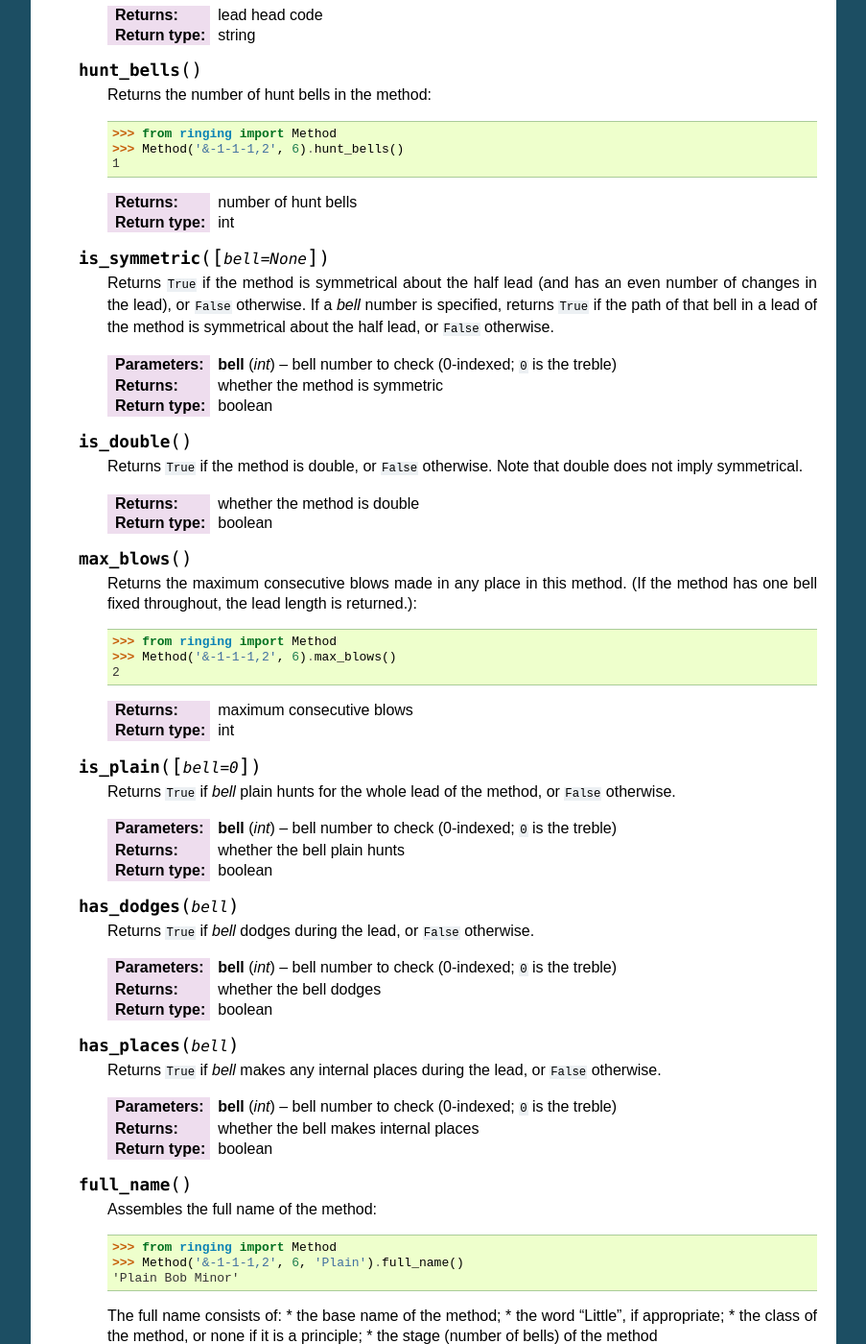
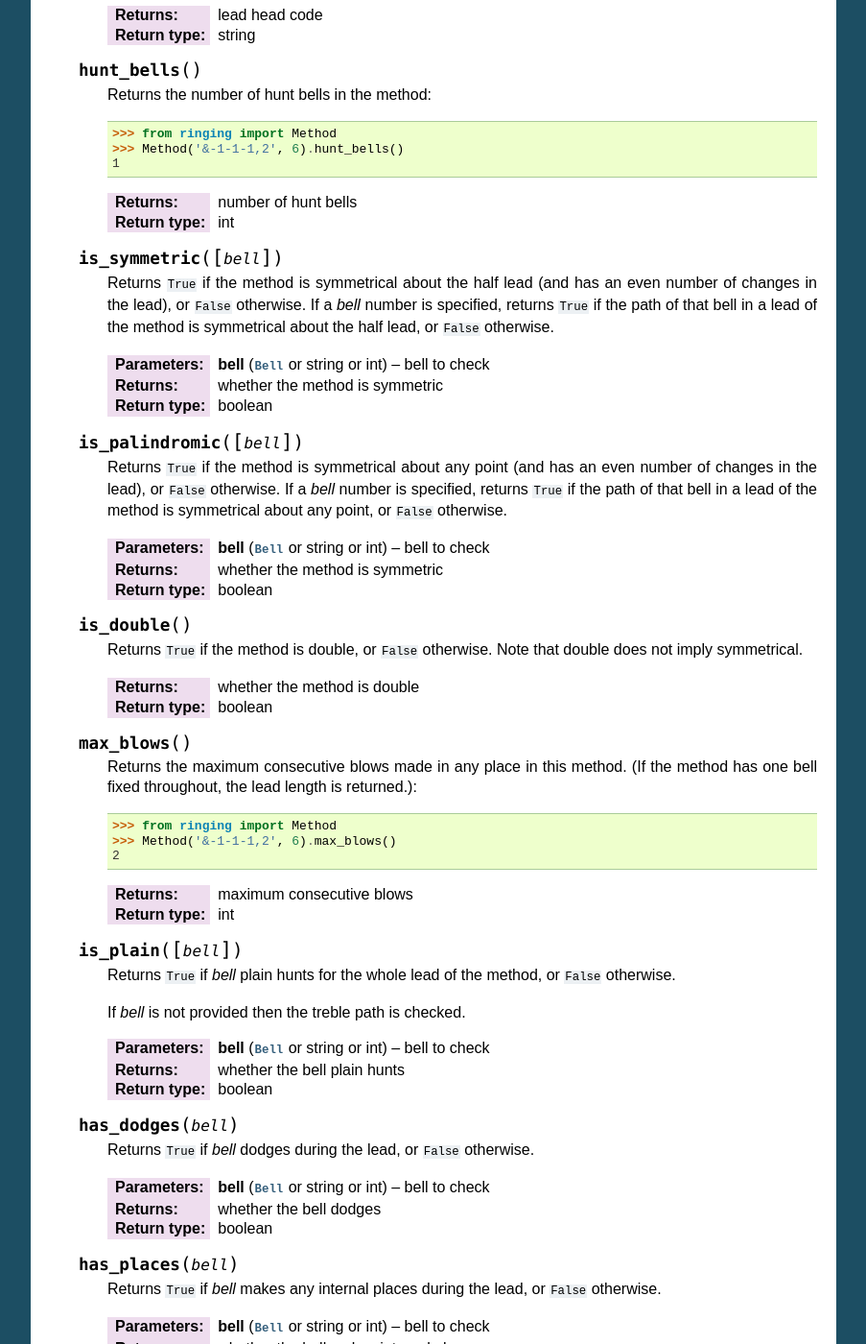
Before and after one commit to ringing-lib/ringing-lib-python, a Sphinx documentation site: the page built from docs/source/classes/method.rst, in a window 1280 px wide and 1400 px high, scrolled down 3103 px. Shown: the whole window at 96% size, without its empty margins (198-1101 px from the left). Built offline with Sphinx 7.4.7, drawn with Linux system fonts in a browser that asks for light colours; some of the changed text lies outside the part shown.

Commit message:
Modified Method class to take / return Bell objects where appropriate

```diff
--- a/docs/source/classes/method.rst
+++ b/docs/source/classes/method.rst
@@ -201,7 +201,7 @@ Ringing Class Library.
          :return: number of hunt bells
          :rtype: int
 
-      .. method:: is_symmetric([bell=None])
+      .. method:: is_symmetric([bell])
 
          Returns ``True`` if the method is symmetrical about the half lead (and
          has an even number of changes in the lead), or ``False`` otherwise.
@@ -209,7 +209,21 @@ Ringing Class Library.
          bell in a lead of the method is symmetrical about the half lead, or
          ``False`` otherwise.
 
-         :param int bell: bell number to check (0-indexed; ``0`` is the treble)
+         :param bell: bell to check
+         :type bell: :class:`Bell` or string or int
+         :return: whether the method is symmetric
+         :rtype: boolean
+
+      .. method:: is_palindromic([bell])
+
+         Returns ``True`` if the method is symmetrical about any point (and has
+         an even number of changes in the lead), or ``False`` otherwise.
+         If a *bell* number is specified, returns ``True`` if the path of that
+         bell in a lead of the method is symmetrical about any point, or
+         ``False`` otherwise.
+
+         :param bell: bell to check
+         :type bell: :class:`Bell` or string or int
          :return: whether the method is symmetric
          :rtype: boolean
 
@@ -234,12 +248,15 @@ Ringing Class Library.
          :return: maximum consecutive blows
          :rtype: int
 
-      .. method:: is_plain([bell=0])
+      .. method:: is_plain([bell])
 
          Returns ``True`` if *bell* plain hunts for the whole lead of the
          method, or ``False`` otherwise.
 
-         :param int bell: bell number to check (0-indexed; ``0`` is the treble)
+         If *bell* is not provided then the treble path is checked.
+
+         :param bell: bell to check
+         :type bell: :class:`Bell` or string or int
          :return: whether the bell plain hunts
          :rtype: boolean
 
@@ -248,7 +265,8 @@ Ringing Class Library.
          Returns ``True`` if *bell* dodges during the lead, or ``False``
          otherwise.
 
-         :param int bell: bell number to check (0-indexed; ``0`` is the treble)
+         :param bell: bell to check
+         :type bell: :class:`Bell` or string or int
          :return: whether the bell dodges
          :rtype: boolean
 
@@ -257,7 +275,8 @@ Ringing Class Library.
          Returns ``True`` if *bell* makes any internal places during the lead,
          or ``False`` otherwise.
 
-         :param int bell: bell number to check (0-indexed; ``0`` is the treble)
+         :param bell: bell to check
+         :type bell: :class:`Bell` or string or int
          :return: whether the bell makes internal places
          :rtype: boolean
 
```
Also changed, not shown: 2 other files.
